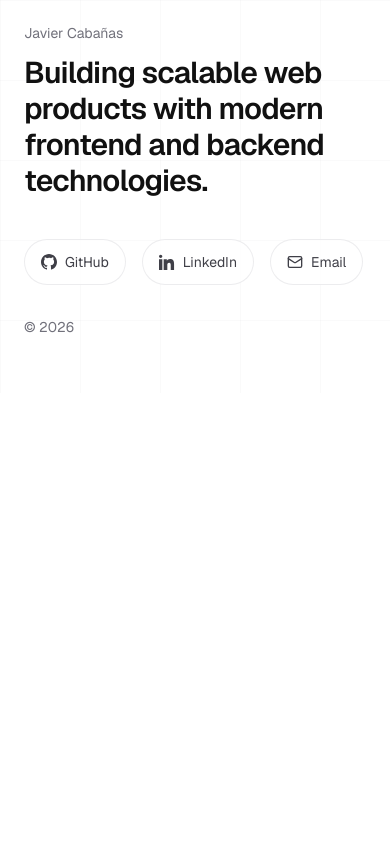
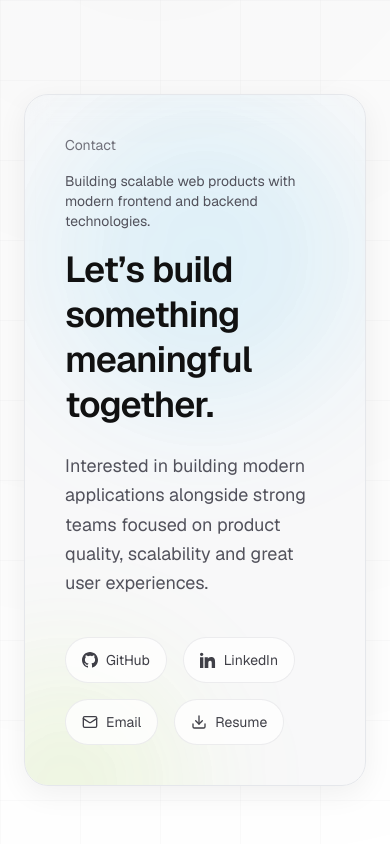
Before and after one commit to vichule/portfolio-javier, a Next.js app: page / in a window 390 px wide. Shown: the part 6160-7004 px from the top of the page. Before the commit the page ends 6553 px from the top, so only its background shows below. Built offline with nearby package versions, Linux system fonts and the light colour scheme.

Commit message:
Add contact

```diff
--- a/app/page.tsx
+++ b/app/page.tsx
@@ -7,6 +7,7 @@ import { Education } from "@/components/sections/education";
 import { BackgroundBlobs } from "@/components/layout/background-blobs";
 import { Footer } from "@/components/layout/footer";
 import { FadeIn } from "@/components/ui/fade-in";
+import { Contact } from "@/components/sections/contact";
 
 export default function Home() {
   return (
@@ -20,6 +21,7 @@ export default function Home() {
         <Experience />
         <Education />
         <Projects />
+        <Contact />
         <Footer />
 
       </main>
--- a/components/sections/contact.tsx
+++ b/components/sections/contact.tsx
@@ -0,0 +1,104 @@
+import { Section } from "../ui/section";
+import { SocialButton } from "../ui/styled-buttons";
+import { GithubIcon, LinkedinIcon } from "../ui/styled-icons";
+import { Download, Mail } from "lucide-react";
+
+export function Contact() {
+    return (
+        <Section id="contact">
+            <div className="
+                card-surface
+                relative overflow-hidden
+                p-10 md:p-14
+                rounded-[32px]
+            ">
+
+                {/* glow */}
+                <div className="
+                    absolute
+                    top-0 right-0
+                    w-[320px] h-[320px]
+                    bg-sky-500/10
+                    blur-3xl
+                    rounded-full
+                    pointer-events-none
+                " />
+                <div className="
+                    absolute
+                    bottom-[-120px] left-[-80px]
+                    w-[240px] h-[240px]
+                    bg-lime-400/10
+                    blur-3xl
+                    rounded-full
+                    pointer-events-none
+                " />
+
+                <p className="
+                    text-sm
+                    text-zinc-500 dark:text-zinc-400
+                    mb-4
+                    relative z-10
+                ">
+                    Contact
+                </p>
+
+                <p className="
+                    text-sm md:text-base
+                    text-zinc-600 dark:text-zinc-400
+                    mb-4
+                    relative z-10
+                ">
+                    Building scalable web products with modern frontend
+                    and backend technologies.
+                </p>
+
+                <h2 className="
+                    text-4xl md:text-6xl
+                    font-semibold
+                    tracking-tight
+                    leading-tight
+                    max-w-4xl
+                    mb-6
+                    relative z-10
+                ">
+                    Let’s build something meaningful together.
+                </h2>
+
+                <p className="
+                    text-lg
+                    text-zinc-600 dark:text-zinc-400
+                    leading-relaxed
+                    max-w-2xl
+                    mb-10
+                    relative z-10
+                ">
+                    Interested in building modern applications alongside
+                    strong teams focused on product quality, scalability
+                    and great user experiences.
+                </p>
+
+                <div className="flex flex-wrap gap-4 relative z-10">
+                    <SocialButton href="https://github.com/vichule">
+                        <GithubIcon />
+                        GitHub
+                    </SocialButton>
+
+                    <SocialButton href="https://www.linkedin.com/in/javinteger">
+                        <LinkedinIcon />
+                        LinkedIn
+                    </SocialButton>
+
+                    <SocialButton href="mailto:javier.cabanasdiaz@gmail.com">
+                        <Mail className="h-4 w-4" />
+                        Email
+                    </SocialButton>
+                    <SocialButton href="/javierCV.pdf" target="_blank" rel="noreferrer">
+                        <Download className="h-4 w-4" />
+                        Resume
+                    </SocialButton>
+                </div>
+
+            </div>
+        </Section>
+    );
+}
```
